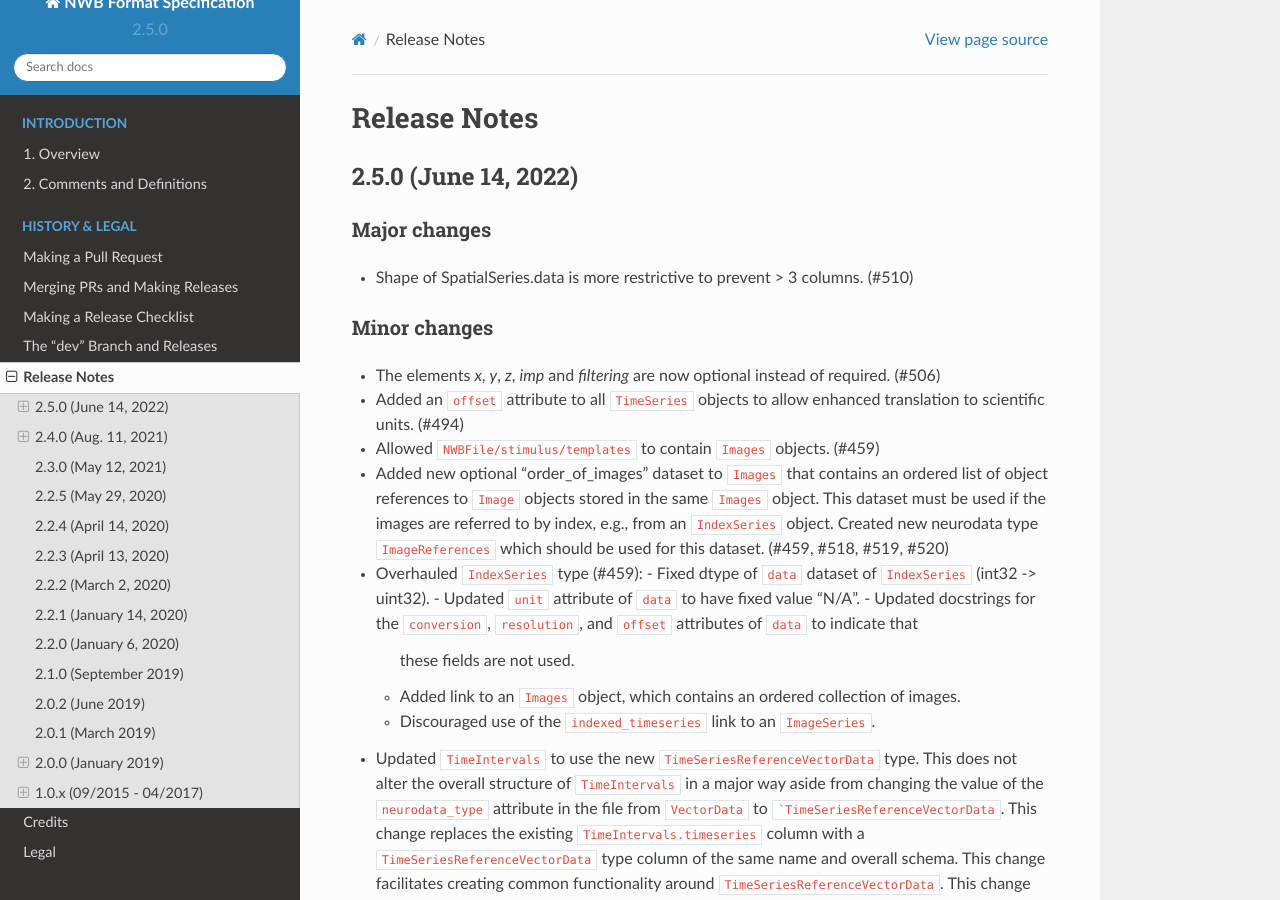
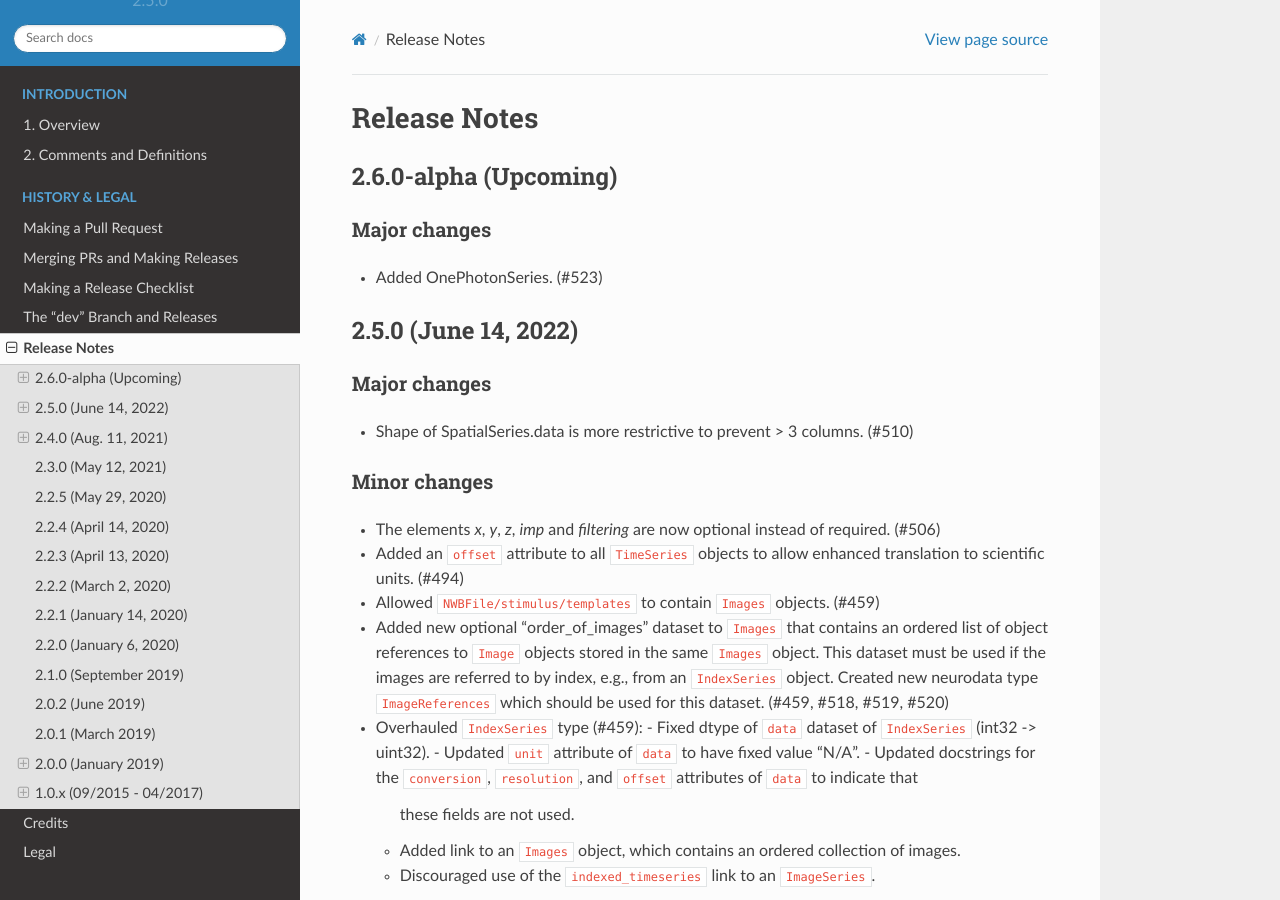
Before and after one commit to NeurodataWithoutBorders/nwb-schema, a Sphinx documentation site: the page built from docs/format/source/format_release_notes.rst, in a window 1280 px wide and 900 px high. Built offline with Sphinx 7.4.7 and the Read the Docs theme 2.0.0, drawn with Linux system fonts in a browser that asks for light colours.

Commit message:
Update format_release_notes.rst

```diff
--- a/docs/format/source/format_release_notes.rst
+++ b/docs/format/source/format_release_notes.rst
@@ -2,6 +2,15 @@
 
 Release Notes
 =============
+
+
+2.6.0-alpha (Upcoming)
+----------------------
+
+Major changes
+^^^^^^^^^^^^^
+- Added OnePhotonSeries. (#523)
+
 
 2.5.0 (June 14, 2022)
 ---------------------
```
